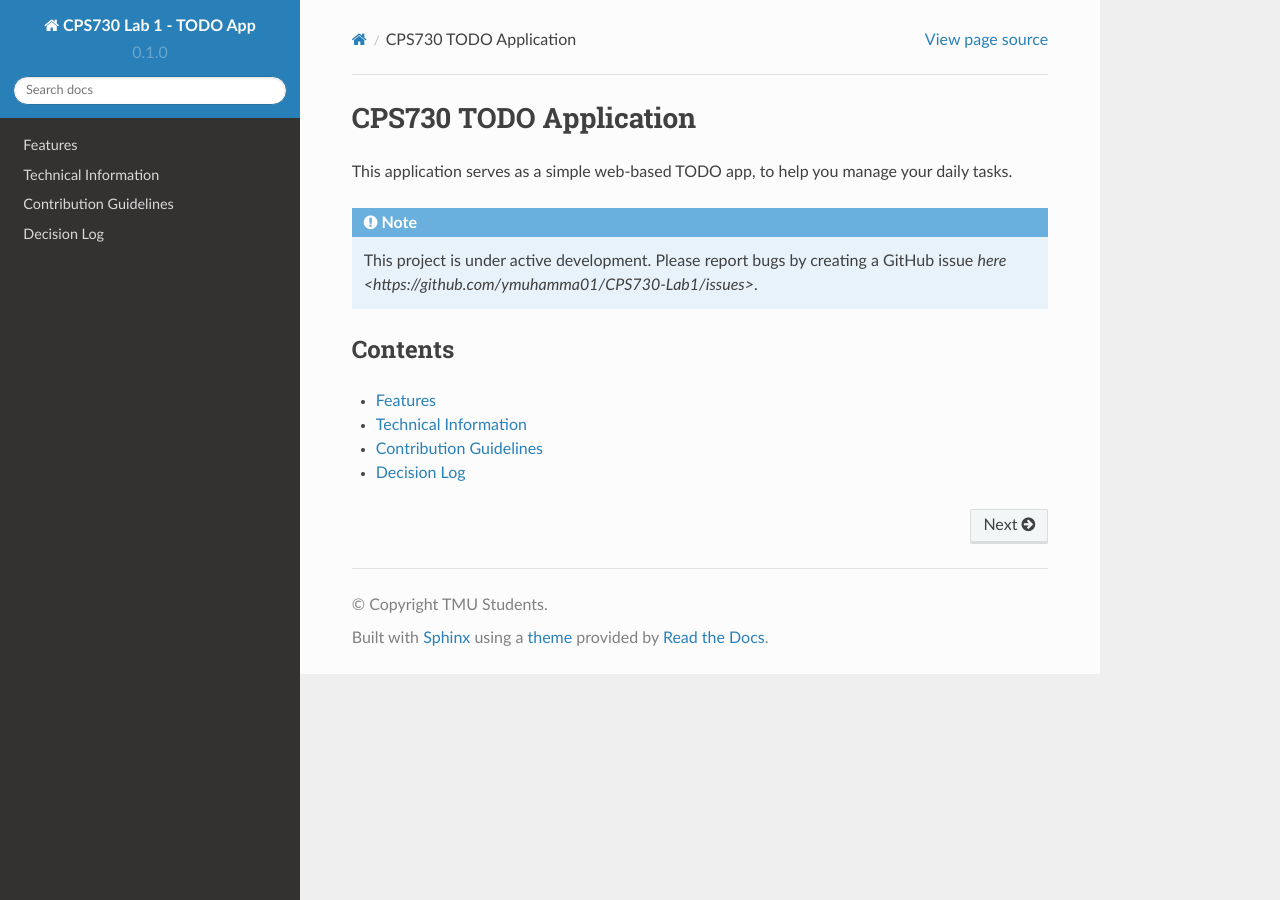
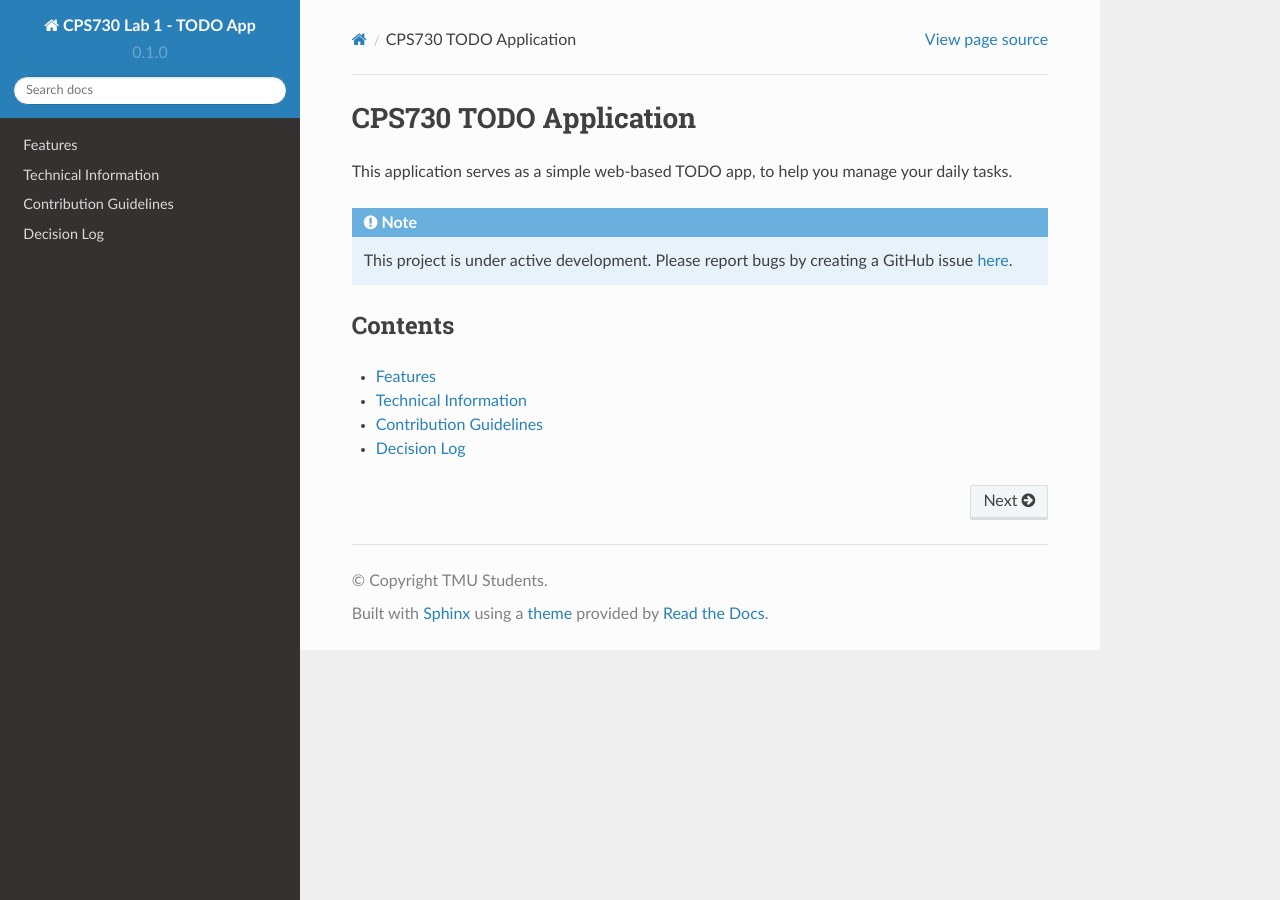
Before and after one commit to readthedocs/tutorial-template, a Sphinx documentation site: the page built from docs/source/index.rst, in a window 1280 px wide. Built offline with Sphinx 7.4.7 and the Read the Docs theme 2.0.0, drawn with Linux system fonts in a browser that asks for light colours.

Commit message:
Update index.rst

```diff
--- a/docs/source/index.rst
+++ b/docs/source/index.rst
@@ -5,7 +5,7 @@
 
 .. note::
 
-   This project is under active development. Please report bugs by creating a GitHub issue `here <https://github.com/ymuhamma01/CPS730-Lab1/issues>`.
+   This project is under active development. Please report bugs by creating a GitHub issue `here <https://github.com/ymuhamma01/CPS730-Lab1/issues>`_.
 
 Contents
 --------
```
